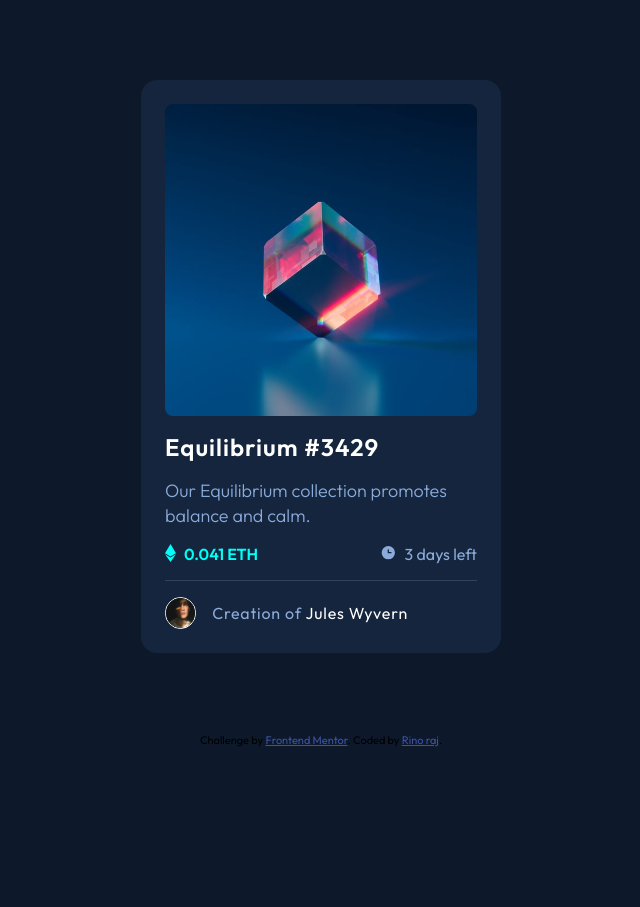
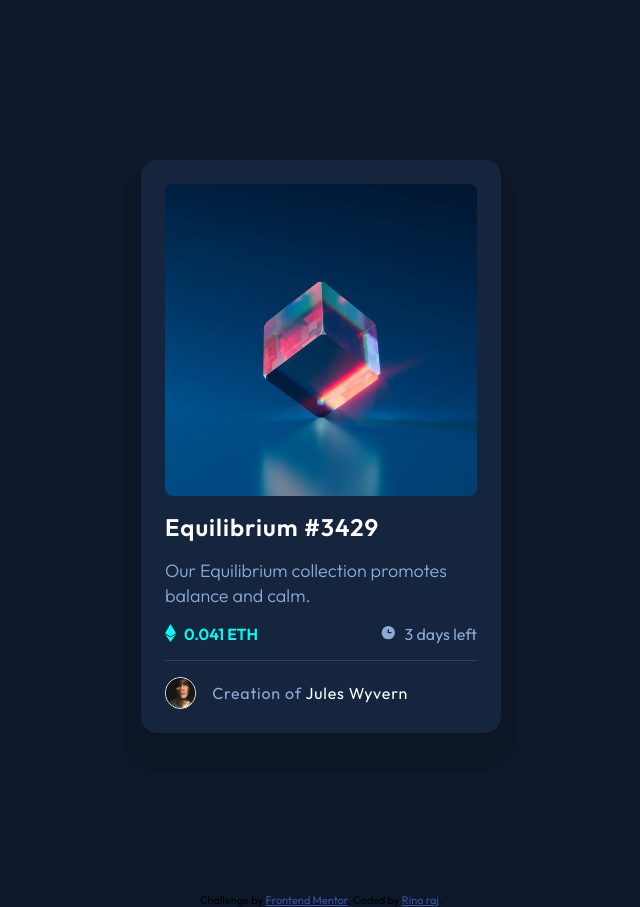
Before and after one commit to rinoraj6/nft-preview-card-fm-challenge, a plain HTML site: page index.html in a window 1280 px wide. Shown: the whole page, without its empty margins (319-959 px from the left). Before the commit the page ends 800 px from the top, so only its background shows below. Drawn offline with Linux system fonts and the light colour scheme.

Commit message:
box shadow add

```diff
--- a/styles.css
+++ b/styles.css
@@ -32,13 +32,14 @@ main{
     display: flex;
 }
 .container{
-    margin: 5rem auto;
+    margin: 10rem auto;
     /* border: 2px solid white; */
     padding: 1.5rem;
     width: 80%;
     max-width: 360px;
     background-color: var(--VerydarkblueCard);
     border-radius: 1rem;
+    box-shadow: -2px 22px 0px 16px rgba(0, 1, 2, 0.102);
 }
 .img-box{
     /* border: 1px solid white; */
```
